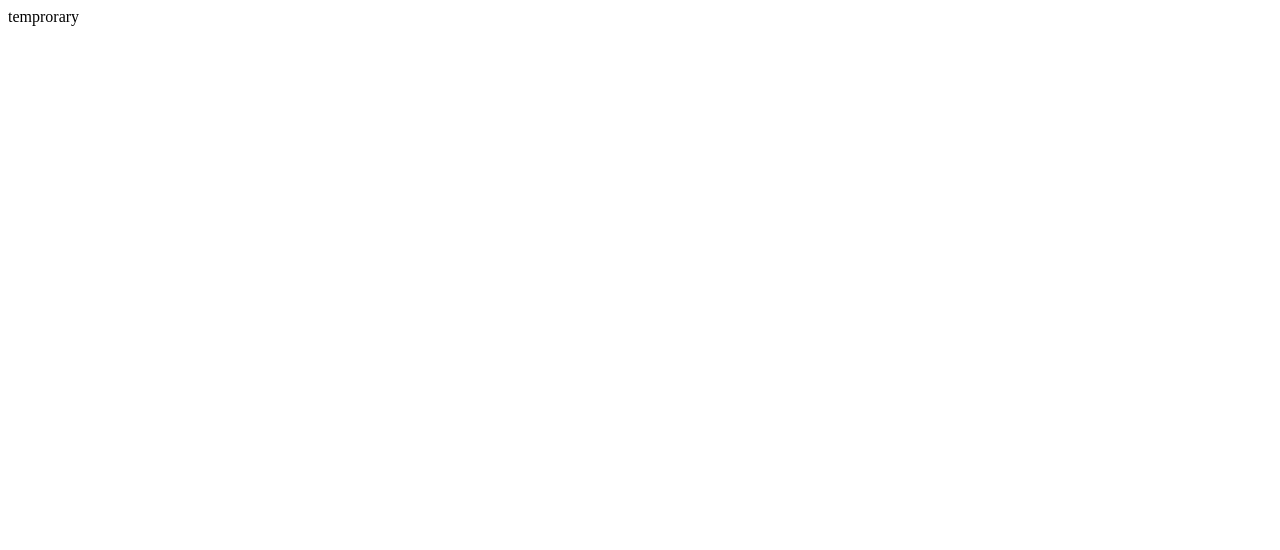
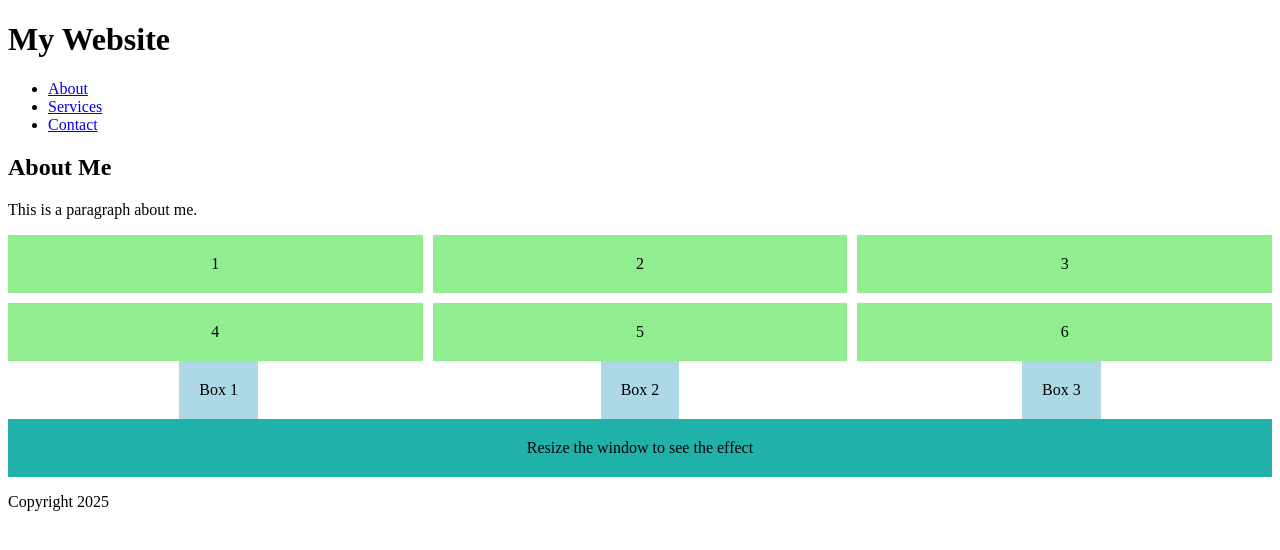
Before and after one commit to Srafnkels/HTML-Basics, a plain HTML site: page Workshop 4 - Page Layout Techniques/index.html in a window 1280 px wide. Drawn offline with Linux system fonts and the light colour scheme.

Commit message:
Add files via upload

```diff
--- a/Workshop 4 - Page Layout Techniques/index.html
+++ b/Workshop 4 - Page Layout Techniques/index.html
@@ -1 +1,48 @@
-temprorary
+<!DOCTYPE html>
+<html lang="en">
+<head>
+    <meta charset="UTF-8">
+    <meta name="viewport" content="width=device-width, initial-scale=1.0">
+    <title>Workshop 4 - Page Layout</title>
+    <link rel="stylesheet" href="styles.css">
+</head>
+<body>
+
+    <header>
+        <h1>My Website</h1>
+        <nav>
+            <ul>
+                <li><a href="#about">About</a></li>
+                <li><a href="#services">Services</a></li>
+                <li><a href="#contact">Contact</a></li>
+            </ul>
+        </nav>
+    </header>
+
+    <main>
+        <section id="about">
+            <h2>About Me</h2>
+            <p>This is a paragraph about me.</p>
+        </section>
+        <div class="grid-container">
+    <div class="grid-item">1</div>
+    <div class="grid-item">2</div>
+    <div class="grid-item">3</div>
+    <div class="grid-item">4</div>
+    <div class="grid-item">5</div>
+    <div class="grid-item">6</div>
+</div>
+<div class="flex-container">
+    <div class="box">Box 1</div>
+    <div class="box">Box 2</div>
+    <div class="box">Box 3</div>
+</div>
+<div class="responsive-box">Resize the window to see the effect</div>
+    </main>
+
+    <footer>
+        <p>Copyright 2025</p>
+    </footer>
+
+</body>
+</html>
--- /dev/null
+++ b/Workshop 4 - Page Layout Techniques/styles.css
@@ -0,0 +1,38 @@
+.grid-container {
+    display: grid;
+    grid-template-columns: repeat(3, 1fr);
+    grid-gap: 10px;
+}
+
+.grid-item {
+    background-color: lightgreen;
+    padding: 20px;
+    text-align: center;
+}
+.flex-container {
+    display: flex;
+    justify-content: space-around;
+    align-items: center;
+}
+
+.box {
+    background-color: lightblue;
+    padding: 20px;
+    text-align: center;
+}
+.responsive-box {
+    padding: 20px;
+    text-align: center;
+}
+
+@media (max-width: 600px) {
+    .responsive-box {
+        background-color: lightcoral;
+    }
+}
+
+@media (min-width: 601px) {
+    .responsive-box {
+        background-color: lightseagreen;
+    }
+}
```
